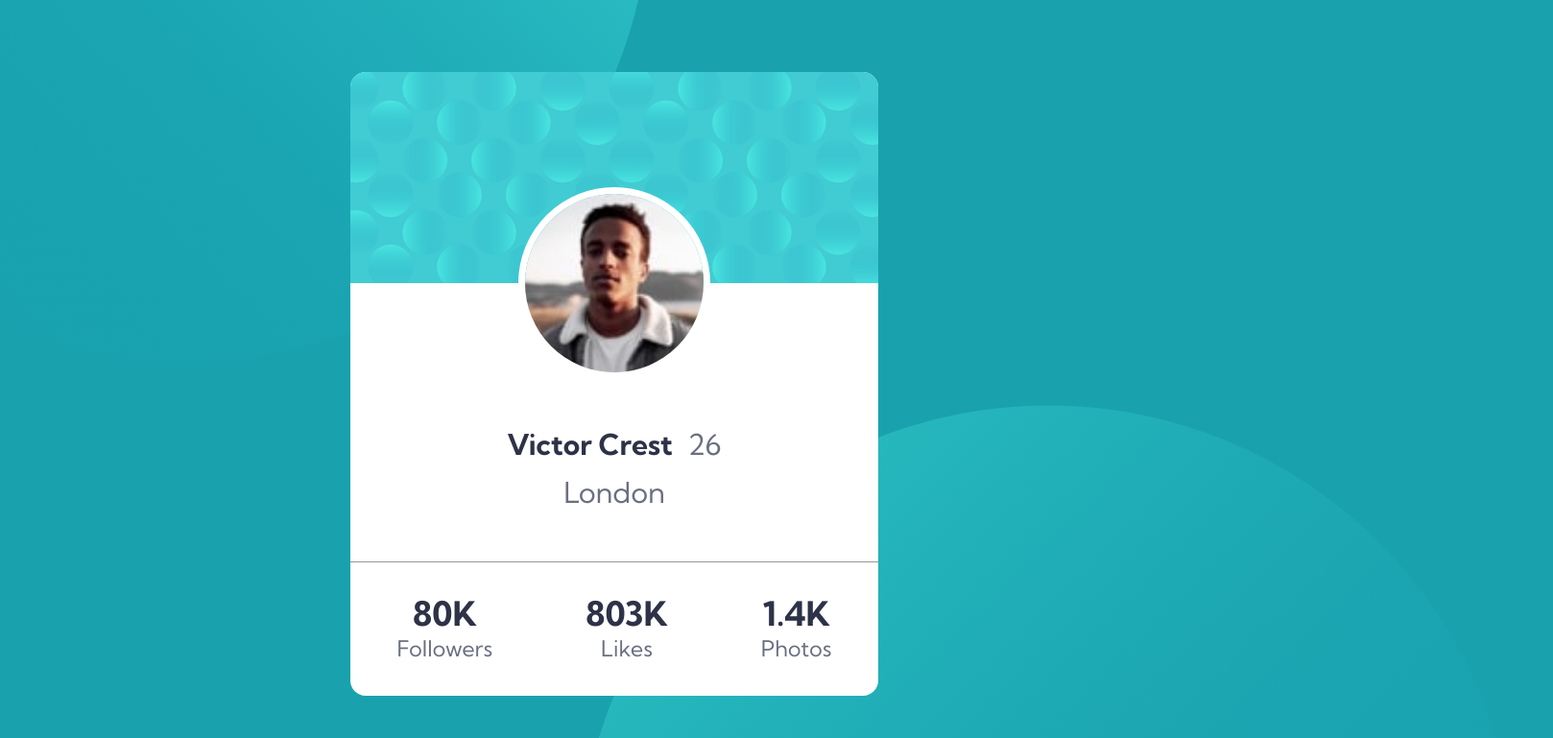
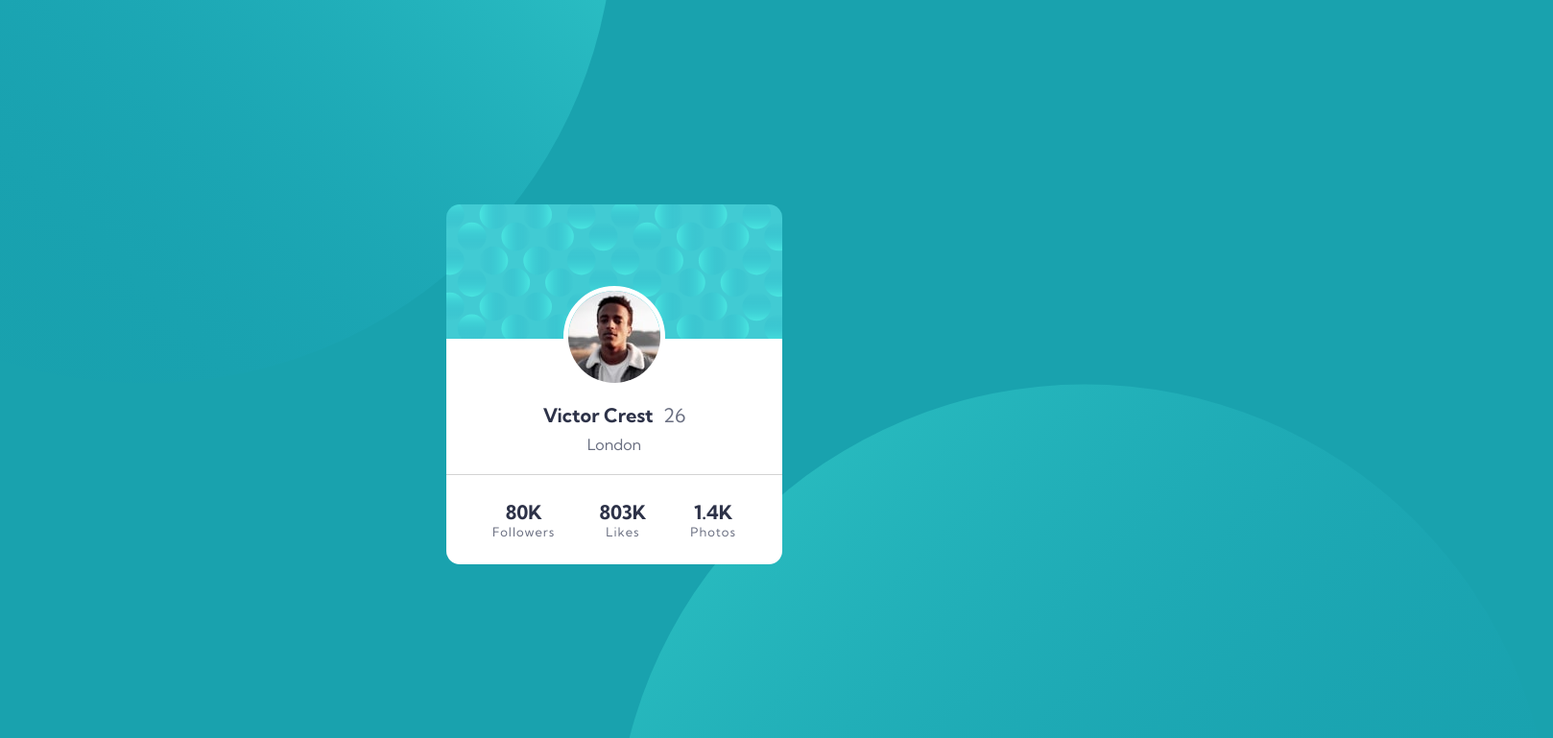
Before and after one commit to AlexsanderCostaDEV/profile-card-component, a plain HTML site: page index.html in a window 1280 px wide. Shown: the top 769 px of the page at 96% size, 1618 px wide, since content can reach past the window. Drawn offline with Linux system fonts and the light colour scheme.

Commit message:
project finished

```diff
--- a/index.html
+++ b/index.html
@@ -13,21 +13,18 @@
 </head>
 <body>
 
+  <div class="content">
     <img class="img-1" src="./images/bg-pattern-top.svg" alt="bg-pattern-top">
     <img class="img-2" src="./images/bg-pattern-bottom.svg" alt="bg-pattern-bottom">
 
+    <div class="card">
+      <div class="card-top">
+        <img class="img-profile" src="./images/image-victor.jpg" alt="Victor">
+        <h2>Victor Crest <span>26</span></h2>
+        <p class="city">London</p>
+      </div>
 
-  <div class="card">
-    <img class="img-top" src="./images/bg-pattern-card.svg" alt="bg-pattern-card">
-    <img class="img-profile" src="./images/image-victor.jpg" alt="Victor">
-
-    <div class="main">
-      <h2>Victor Crest</h2>
-      <p class="age">26</p>
-    </div>
-    <p class="city">London</p>
-
-    <div class="bottom">
+      <div class="card-bottom">
         <div class="stats">
           <h2>80K</h2>
           <p>Followers</p>
@@ -43,5 +40,7 @@
       </div>
     </div>
 
+  </div>
+
 </body>
 </html>
--- a/style/style.css
+++ b/style/style.css
@@ -7,115 +7,118 @@
     font-family: 'Kumbh Sans', sans-serif;
 }
 
-body {
-    width: 100vw;
-    height: 100vh;
-    overflow: hidden;
+:root {
+    --dark-cyan: hsl(185, 75%, 39%);
+    --very-dark-desaturated-blue: hsl(229, 23%, 23%);
+    --dark-grayish-blue: hsl(227, 10%, 46%);
+    --dark-gray: hsl(0, 0%, 59%);
+}
+
+body, html {
+    width: 100%;
+    height: 100%;
     background-color: hsl(185, 75%, 39%);
+}
+
+.img-1 {
+    position: absolute;
+    bottom: 50%;
+    right: 50%;
+}
+
+.img-2 {
+    position: absolute;
+    top: 50%;
+    left: 50%;
+}
+
+.content {
+    position: relative;
+    height: 100%;
+    width: 100%;
     display: flex;
     align-items: center;
     justify-content: center;
 }
 
-.img-1 {
-    position: absolute;
-    top: -600px;
-    left: -300px;
+.card {
+    width: 350px;
+    height: 375px;
+    background-color: white;
+    background-image: url(../images/bg-pattern-card.svg);
+    background-repeat: no-repeat;
+    position: relative;
+    z-index: 2;
+    border-radius: 14px;
 }
 
-.img-2 {
-    position: absolute;
-    bottom: -600px;
-    right: -300px;
-}
-
-.card {
-    position: relative;
-    background-color: white;
-    width: 550px;
-    height: 650px;
-    border: none;
-    border-radius: 1rem;
+.card-top {
+    width: 100%;
+    height: 75%;
     display: flex;
     flex-direction: column;
     align-items: center;
     justify-content: center;
 }
 
-.card .img-top {
-    width: 100%;
-    position: absolute;
-    top: 0;
-    border-radius: 1rem 1rem 0 0;
+.card-top img {
+    border-radius: 50%;
+    border: 5px solid white;
+    margin-top: 5rem;
 }
 
-.card .img-profile {
-    height: 200px;
-    border-radius: 50%;
-    position: absolute;
-    top: 7.5rem;
-    border: 7px solid white;
+.card-top h2 {
+    color: var(--very-dark-desaturated-blue);
+    padding-top: 1rem;
+    font-size: 20px;
 }
 
-.card .main {
-    margin-top: 11rem;
-    display: flex;
-    align-items: center;
-    justify-content: center;
-    gap: 1rem;
+.card-top h2 span {
+    color: var(--dark-grayish-blue);
+    font-weight: 400;
+    padding-left: 6px;
 }
 
-.card .main h2 {
-    font-size: 30px;
-    color: hsl(229, 23%, 23%);
+.card-top .city {
+    color: var(--dark-grayish-blue);
+    padding: 0.5rem 0 1rem 0;
 }
 
-.card .main .age {
-    font-size: 30px;
-    color: hsl(227, 10%, 46%);
-}
-
-.card .city {
-    font-size: 30px;
-    margin: 0.7rem 0 0 0;
-    color: hsl(227, 10%, 46%);
-}
-
-.card .bottom {
-    border-top: 1px solid hsl(0, 0%, 59%);
+.card-bottom {
+    border-top: 1px solid rgba(128, 128, 128, 0.35);
+    position: absolute;
+    bottom: 0;
     width: 100%;
-    height: 40px;
+    height: 25%;
+    padding: 1rem 3rem 1rem 3rem;
     display: flex;
     flex-direction: row;
     align-items: center;
-    justify-content: space-around;
-    position: absolute;
-    bottom: 100px;
+    justify-content: space-between;
 }
 
-.card .bottom .stats {
+.card-bottom .stats {
     display: flex;
     flex-direction: column;
     align-items: center;
     justify-content: center;
-    padding-top: 6rem;
 }
 
-.card .bottom .stats h2 {
-    color: hsl(229, 23%, 23%);
-    font-size: 35px;
+.card-bottom .stats h2 {
+    color: var(--very-dark-desaturated-blue);
+    font-size: 20px;
 }
 
-.card .bottom .stats p {
-    color: hsl(227, 10%, 46%);
-    font-size: 23px;
+.card-bottom .stats p {
+    font-size: 13px;
+    color: var(--dark-grayish-blue);
+    letter-spacing: 1px;
 }
 
-@media (max-width:375px) {
+@media (max-width: 375px) {
 
     .card {
-        width: 90%;
-        height: 90%;
+        margin-left: 1.5rem;
+        margin-right: 1.5rem;
     }
-
 }
```
Lines whose indentation alone changed are shown as unchanged.
